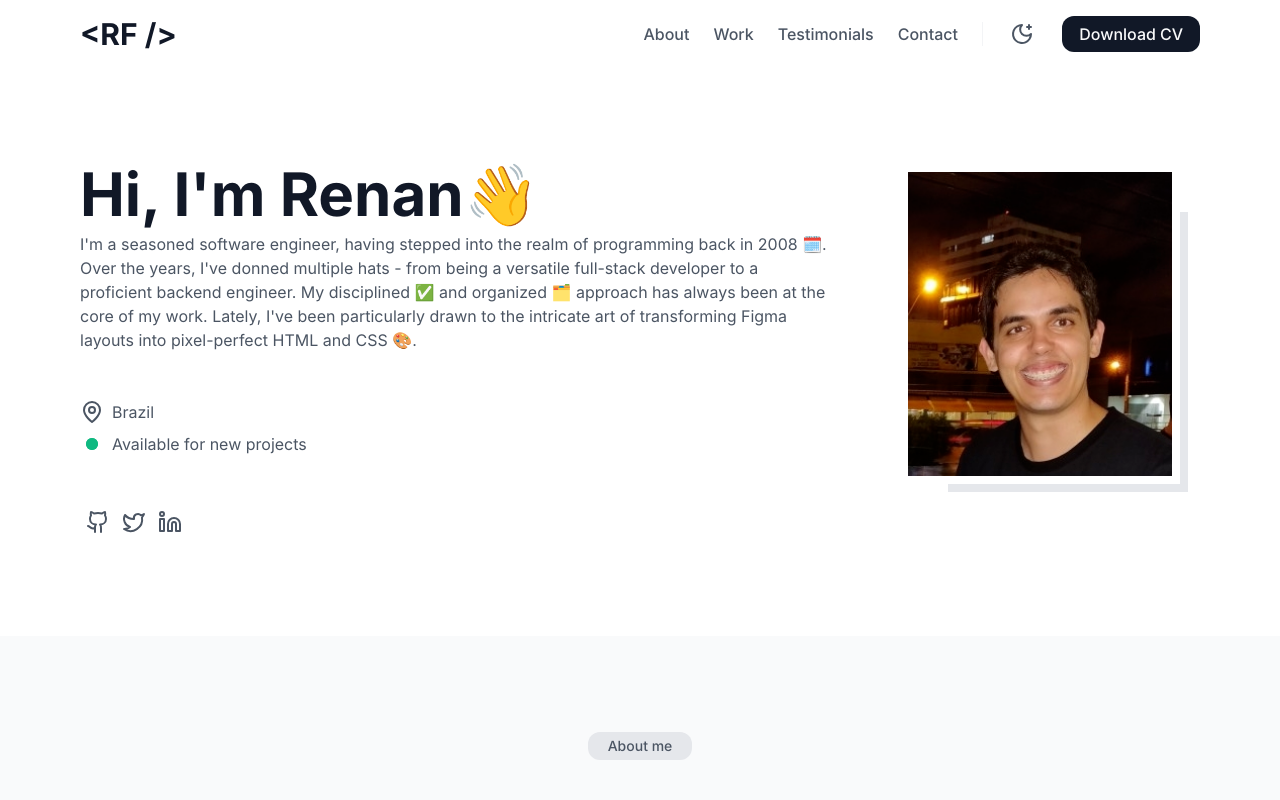
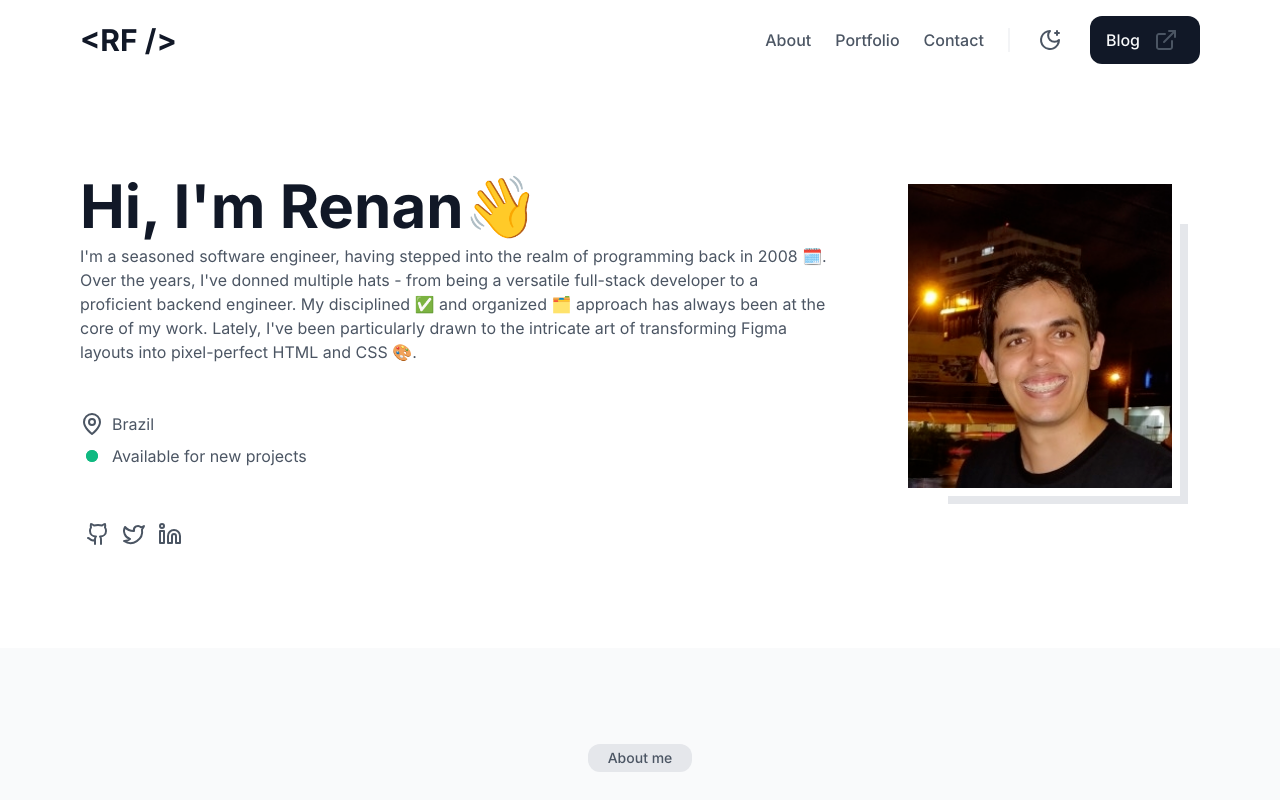
Before and after one commit to renanfranca/personal-portfolio-html-css, a website: page src/landing-page.html in a window 1280 px wide. Shown: the top 800 px of the page. Drawn offline with Linux system fonts and the light colour scheme.

Commit message:
update header

```diff
--- a/src/landing-page.html
+++ b/src/landing-page.html
@@ -38,12 +38,7 @@
             <a id="menu-about" class="w-full font-medium text-base text-lightgray-600 dark:text-darkgray-600" href="#about">About</a>
           </li>
           <li class="flex">
-            <a id="menu-work" class="w-full font-medium text-base text-lightgray-600 dark:text-darkgray-600" href="#work">Work</a>
-          </li>
-          <li class="flex">
-            <a id="menu-testimonials" class="w-full font-medium text-base text-lightgray-600 dark:text-darkgray-600" href="#testimonials"
-              >Testimonials</a
-            >
+            <a id="menu-work" class="w-full font-medium text-base text-lightgray-600 dark:text-darkgray-600" href="#work">Portfolio</a>
           </li>
           <li class="flex">
             <a id="menu-contact" class="w-full font-medium text-base text-lightgray-600 dark:text-darkgray-600" href="#contact">Contact</a>
@@ -95,11 +90,29 @@
               </svg>
             </button>
           </div>
+          <a href="https://renanfranca.github.io" target="_blank" rel="noopener noreferrer">
             <button
-            class="w-full font-medium text-base text-center text-lightgray-50 dark:text-darkgray-50 bg-lightgray-900 dark:bg-darkgray-900 rounded-xl py-1.5 hover:bg-lightgray-700 dark:hover:bg-darkgray-700 active:bg-lightgray-800 dark:active:bg-darkgray-800 transition-all ease-in-out duration-200"
+              class="flex w-full items-center justify-center font-medium text-base text-center text-lightgray-50 dark:text-darkgray-50 bg-lightgray-900 dark:bg-darkgray-900 rounded-xl py-1.5 px-4 gap-2 hover:bg-lightgray-700 dark:hover:bg-darkgray-700 active:bg-lightgray-800 dark:active:bg-darkgray-800 transition-all ease-in-out duration-200"
             >
-            Download CV
+              <span> Blog</span>
+              <svg
+                class="stroke-lightgray-600 dark:stroke-darkgray-600"
+                height="36"
+                viewBox="0 0 36 36"
+                fill="none"
+                xmlns="http://www.w3.org/2000/svg"
+              >
+                <path
+                  d="M24 19V25C24 25.5304 23.7893 26.0391 23.4142 26.4142C23.0391 26.7893 22.5304 27 22 27H11C10.4696 27 9.96086 26.7893 9.58579 26.4142C9.21071 26.0391 9 25.5304 9 25V14C9 13.4696 9.21071 12.9609 9.58579 12.5858C9.96086 12.2107 10.4696 12 11 12H17"
+                  stroke-width="2"
+                  stroke-linecap="round"
+                  stroke-linejoin="round"
+                />
+                <path d="M21 9H27V15" stroke-width="2" stroke-linecap="round" stroke-linejoin="round" />
+                <path d="M16 20L27 9" stroke-width="2" stroke-linecap="round" stroke-linejoin="round" />
+              </svg>
             </button>
+          </a>
         </div>
       </div>
     </div>
@@ -110,8 +123,7 @@
         </a>
         <div class="hidden md:flex items-center gap-6">
           <a class="font-medium text-base text-lightgray-600 dark:text-darkgray-600" href="#about">About</a>
-          <a class="font-medium text-base text-lightgray-600 dark:text-darkgray-600" href="#work">Work</a>
-          <a class="font-medium text-base text-lightgray-600 dark:text-darkgray-600" href="#testimonials">Testimonials</a>
+          <a class="font-medium text-base text-lightgray-600 dark:text-darkgray-600" href="#work">Portfolio</a>
           <a class="font-medium text-base text-lightgray-600 dark:text-darkgray-600" href="#contact">Contact</a>
           <span class="h-6 w-0.5 bg-lightgray-100 dark:bg-darkgray-100"></span>
           <button id="switch-theme" class="p-1 rounded-lg hover:bg-lightgray-100 dark:hover:bg-darkgray-100">
@@ -156,11 +168,29 @@
               <path d="M19.0702 4.92999L17.6602 6.33999" stroke-width="2" stroke-linecap="round" stroke-linejoin="round" />
             </svg>
           </button>
+          <a href="https://renanfranca.github.io" target="_blank" rel="noopener noreferrer">
             <button
-            class="w-full font-medium text-base text-center text-lightgray-50 dark:text-darkgray-50 bg-lightgray-900 dark:bg-darkgray-900 rounded-xl py-1.5 px-4 hover:bg-lightgray-700 dark:hover:bg-darkgray-700 active:bg-lightgray-800 dark:active:bg-darkgray-800 transition-all ease-in-out duration-200"
+              class="flex w-full items-center font-medium text-base text-center text-lightgray-50 dark:text-darkgray-50 bg-lightgray-900 dark:bg-darkgray-900 rounded-xl py-1.5 px-4 gap-2 hover:bg-lightgray-700 dark:hover:bg-darkgray-700 active:bg-lightgray-800 dark:active:bg-darkgray-800 transition-all ease-in-out duration-200"
             >
-            Download CV
+              <span> Blog</span>
+              <svg
+                class="stroke-lightgray-600 dark:stroke-darkgray-600"
+                height="36"
+                viewBox="0 0 36 36"
+                fill="none"
+                xmlns="http://www.w3.org/2000/svg"
+              >
+                <path
+                  d="M24 19V25C24 25.5304 23.7893 26.0391 23.4142 26.4142C23.0391 26.7893 22.5304 27 22 27H11C10.4696 27 9.96086 26.7893 9.58579 26.4142C9.21071 26.0391 9 25.5304 9 25V14C9 13.4696 9.21071 12.9609 9.58579 12.5858C9.96086 12.2107 10.4696 12 11 12H17"
+                  stroke-width="2"
+                  stroke-linecap="round"
+                  stroke-linejoin="round"
+                />
+                <path d="M21 9H27V15" stroke-width="2" stroke-linecap="round" stroke-linejoin="round" />
+                <path d="M16 20L27 9" stroke-width="2" stroke-linecap="round" stroke-linejoin="round" />
+              </svg>
             </button>
+          </a>
         </div>
         <button id="hamburger" class="flex md:hidden z-20 rounded-lg hover:bg-lightgray-100 dark:hover:bg-darkgray-100">
           <svg
```
Lines whose indentation alone changed are shown as unchanged.
